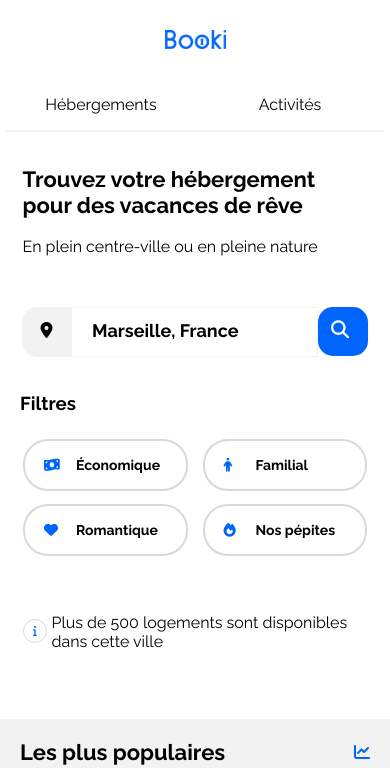
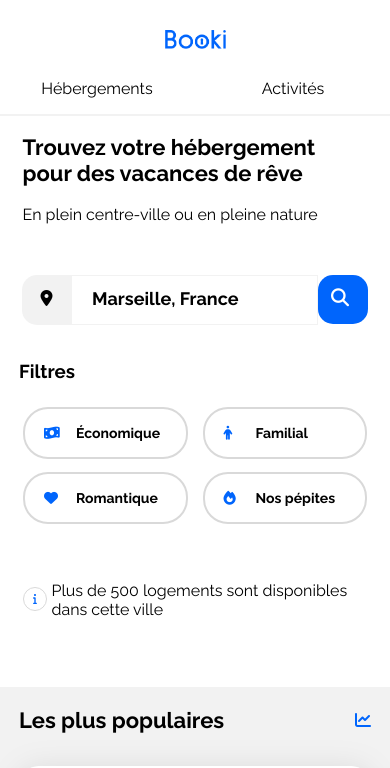
Before and after one commit to Lloydfaharon/projet3, a plain HTML site: page index.html in a window 390 px wide. Shown: the top 768 px of the page. Drawn offline with Linux system fonts and the light colour scheme.

Commit message:
projet terminé

```diff
--- a/css/style1.css
+++ b/css/style.css
@@ -88,7 +88,7 @@ a {
     justify-content: space-between;
     align-items: center;
 }
-.logo img {
+.logo {
    width: 61px;
    height: 19px;
    padding: 30px 50px;
@@ -98,17 +98,19 @@ a {
     align-items: flex-start;
 
 }
-.navlik ul {
+.navlik {
   display: flex;
+  padding: 0 25px;
  }
 
-.nav .navlik ul li {
+.nav .navlik a {
 margin: 0 25px;
 float: right;
+padding-top: 16px;
  }
 
 
- .nav .navlik ul li a:hover {
+ .nav .navlik a:hover {
     color:#0065FC;
     border-top:solid 2px #0065FC;
     padding-top: 14px;
@@ -514,14 +516,16 @@ width: 33.33%;
 
     .filtre15{
         display: block;
+    }
 
-    }
     .border11{
         padding-left: 9px;
     }
+
     .card-title{
         font-size: 13px;
     }
+
     .hide2{
         display: none;
     }
@@ -546,41 +550,44 @@ width: 33.33%;
         width: 150px;
         margin-right: 15px;
     }
-    .nav{
 
-    }
     .logo{
         display: flex;
         justify-content: center;
        }
+
     .bouton-r{
         width: 50px;
         border-radius: 15px;
        }
+
     .hide1{
         display: none;
        }
+
     .hide2{
         display: flex;
        }
 }
 
-/* Small devices (phones, less than 768px) */
-@media (max-width: 474.98px) {
+/* Small devices (phones, less than 474.98px) */
+@media (max-width: 768px) {
    .footer{
     padding: none;
     box-sizing: border-box;
    }
+
    .input2{
     width: 247px;
     text-align: start;
+   }
 
-   }
    .filtre1 {
     display: flex;
     flex-direction: column;
     justify-content: flex-start;
    }
+
    .filtre2{
     width: 130px;
     justify-content:flex-start;
@@ -590,6 +597,7 @@ width: 33.33%;
    .filtre4{
     flex-direction: column;
    }
+
    .filtre15{
     display: block;
     justify-content: center;
@@ -597,22 +605,28 @@ width: 33.33%;
     align-items: center;
     align-self: stretch;
    }
+
    .filtre16{
     justify-content: space-between;
     width: 344px;
    }
+
    .filtre44{
     padding: 0px;
    }
+
    .mobfil{
     padding-left: 20px;
    }
+
    .mobfil1{
     margin-top: 0px;
    }
+
    .mobfil2{
     margin-right: 0px;
    }
+
    .activite{
     padding: 30px;
    }
@@ -646,20 +660,25 @@ width: 33.33%;
    .card .margin-right {
     margin-right: 0px;
    }
+
     .hebergements-and-populaires .hebergements{
     background-color: white;
    }
+
    .filtreActivite {
     flex-direction: column;
     align-items: normal;
     padding: 0px;
    }
+
    .dimcards{
     margin-top: 15px;
    }
+
    .filtreActivite .border1{
     margin-left: 0px;
    }
+
    .hebergements-and-populaires{
     flex-direction: column-reverse;
    }
@@ -668,32 +687,42 @@ width: 33.33%;
     border-radius: 0px;
     padding: 20px;
    }
-   .logo{
+
+   .nav .logo{
     display: flex;
     justify-content: center;
    }
+
    .bouton-r{
     width: 50px;
     border-radius: 15px;
    }
+
    .hide1{
     display: none;
    }
+
    .hide2{
     display: flex;
+   }
 
-   }
    html,
    body {
     margin: 0;
     padding: 0;
    }
-   ;.div22{
+
+   .div22{
     padding-top: 15px;
    }
+
    .nav {
-    display: block;
+    align-items: center;
+    display: flex;
+    flex-direction: column;
+    justify-content: center;;
    }
+
    .d1 h2  {
     width: 345px;
     display: flex;
@@ -702,161 +731,77 @@ width: 33.33%;
     padding-left: 20px;
     padding-right: 20px;
    }
+
    .d1 p {
     padding-left: 20px;
     padding-right: 20px;
    }
+
    .bar p{
     width: 335px;
     text-align: left;
    }
+
    .bar1{
     width: 345px;
+   }
 
-   }
    .margin-right {
     margin-right: 0px;
    }
 
-   .nav .navlik ul li a:hover {
+   .nav .navlik a {
+    margin: 0px 0px;
+    padding-top: 0px;
+   }
+
+   .nav .navlik a:hover {
     color:none;
-    border-bottom:solid 0px #0065FC;
+    border-bottom:solid 2px #0065FC;
     padding-bottom:px;
     border-top:solid 0px #0065FC;
     padding-top:0px;
+    margin: 0px 0px;
     }
- .navlik ul {
+
+    .navlik /*ul*/ {
     display: flex;
     justify-content: center;
     padding: 0px;
     }
+
     .barsinfo{
     display: flex;
     justify-content: center;
     align-items: center;
+    }
 
- }
    .barsleft{
-    width:190px;
+    width:196px;
     height:35px;
     display: flex;
     justify-content: center;
     border-bottom:solid 2px #F2F2F2;
+    }
 
- }
     .barsleft:hover{
-    width:200px;
+    width:196px;
     height:35px;
     border-bottom:solid 2px #0065fc;
     }
 
     .barsright{
-    width:188px;
+    width:196px;
     height:35px;
     display: flex;
     justify-content: center;
     border-bottom:solid 2px #F2F2F2;
     }
+
     .barsright:hover{
-    width:200px;
+    width:196px;
     height:35px;
     border-bottom: solid;
     border-bottom:solid 2px #0065fc
-
     }
-
 }
-/* Small devices (phones, less than 768px) */
-/*@media (max-width: 374.98px) {
-    .footer{
-        padding: none;
-       }
-
-    .filtre4{
-        flex-direction: column;
-       }
-
-    .main-container{
-        padding: 0 13px;
-       }
-
-    .num1{
-        width: 100%;
-        align-items: center;
-       }
-
-    .main-container{
-        padding: none;
-       }
-
-    .hebergements-cards{
-        flex-direction: column;
-       }
-
-    .hebergements-cards a {
-        width:100%
-       }
-
-    .populaires-cards{
-        flex-direction: column;
-       }
-
-    .populaires-cards a {
-        width: 100%;
-       }
-
-    .card .margin-right {
-        margin-right: 0px;
-       }
-    .hebergements-and-populaires .hebergements{
-        background-color: white;
-       }
-    .filtreActivite {
-        flex-direction: column;
-        align-items: normal;
-        padding: 30px;
-       }
-    .dimcards{
-        margin-top: 15px;
-       }
-    .filtreActivite .border1{
-        margin-left: 0px;
-       }
-    .hebergements-and-populaires{
-        flex-direction: column-reverse;
-       }
-
-    .hebergements-and-populaires section {
-        border-radius: 0px;
-       }
-    .logo{
-        display: flex;
-        justify-content: center;
-       }
-    .bouton-r{
-        width: 50px;
-        border-radius: 15px;
-       }
-    .hide1{
-        display: none;
-       }
-    .hide2{
-        display: flex;
-
-       }
-       html,
-       body {
-        margin: 0;
-        padding: 0;
-       }
-       .nav {
-        display: block;
-    }
-       .d1 h2{
-        width: 324px;
-        display: flex;
-        justify-content: center;
-        font-size: 22px;
-       }
-
-} */
--- a/index01.html
+++ b/index.html
@@ -11,35 +11,16 @@
     <link rel="stylesheet" href="https://cdnjs.cloudflare.com/ajax/libs/font-awesome/6.2.1/css/all.min.css"
         integrity="sha512-MV7K8+y+gLIBoVD59lQIYicR65iaqukzvf/nwasF0nqhPay5w/9lJmVM2hMDcnK1OnMGCdVK+iQrJ7lzPJQd1w=="
         crossorigin="anonymous" referrerpolicy="no-referrer" />
-    <link rel="stylesheet" href="./css/style1.css">
+    <link rel="stylesheet" href="./css/style.css">
 </head>
 
 <body>
     <div>
-        <header>
-            <nav class="nav">
-                <div class="logo"><!-- logo -->
-                    <img  src="images/logo/Booki@3x.png"alt="logo ercrit de couleur bleu" >
-                </div >
-                <div class="navlik"><!--button-->
-                    <ul>
-                        <div class="barsleft">
-                            <li class="active "><a href="#heber">Hébergements</a></li>
-                        </div>
-                        <div class="barsright">
-                            <li><a href="#activi">Activités</a></li>
-                        </div>
-                    </ul>
-                   <!-- <div class="barsinfo">
-
-                          <div class="barsleft">
-
-                          </div>
-                          <div class="barsright">
-
-                          </div>
-                    </div>-->
-                </div>
+        <header class="nav">
+            <img class="logo" src="images/logo/Booki.png" alt="logo Booki">
+            <nav class="navlik">
+                <a class="barsleft" href="#heber">Hébergements</a>
+                <a class="barsright" href="#activi">Activités</a>
             </nav>
         </header>
         <main class="main-container">
@@ -109,7 +90,7 @@
                     </div>
                 </div>
                 <div class="bar bar1">
-                    <div class=>
+                    <div>
                         <svg xmlns="http://www.w3.org/2000/svg" width="24" height="24" viewBox="0 0 24 24" fill="none">
                             <circle cx="12" cy="12" r="11.5" stroke="#D9D9D9"/>
                             <path d="M13.3333 15.6829H12.6667V11.0074C12.6667 10.6381 12.3681 10.3395 12 10.3395H10.6667C10.2985 10.3395 10 10.6381 10 11.0074C10 11.3766 10.2985 11.6565 10.6667 11.6565H11.3333V15.6641H10.6667C10.2985 15.6641 10 15.9628 10 16.3321C10 16.7013 10.2985 17 10.6667 17H13.3333C13.7015 17 14 16.7013 14 16.3321C14 15.9628 13.7021 15.6829 13.3333 15.6829ZM12 9.00359C12.5523 9.00359 13 8.55503 13 8.00169C13 7.44835 12.5521 7 12 7C11.4479 7 11 7.44856 11 8.0019C11 8.55524 11.4477 9.00359 12 9.00359Z" fill="#0065FC"/>
@@ -322,7 +303,7 @@
                     <div class="dimcards">
                         <a href="#">
                             <article>
-                                <img class="activiteImg" src="./images/activites/reno-laithienne.jpg"alt= image du vieu port de marseille>
+                                <img class="activiteImg" src="./images/activites/reno-laithienne.jpg" alt="image du vieu port de marseille">
                                 <h3 class="card-title border11">Vieux-port</h3>
                             </article>
                         </a>
@@ -330,7 +311,7 @@
                     <div class="dimcards border1">
                         <a href="#">
                             <article>
-                                <img class="activiteIm" src="./images/activites/paul-hermann.jpg"alt= image du vieu port de marseille>
+                                <img class="activiteIm" src="./images/activites/paul-hermann.jpg" alt="image du vieu port de marseille">
                                 <h3 class="card-title border11">Fort de Pomègues</h3>
                             </article>
                         </a>
@@ -338,7 +319,7 @@
                     <div class="dimcards border1">
                         <a href="#">
                             <article>
-                                <img class="activiteImg" src="./images/activites/kilyan-sockalingum.jpg"alt= image du vieu port de marseille>
+                                <img class="activiteImg" src="./images/activites/kilyan-sockalingum.jpg" alt="image du vieu port de marseille">
                                 <h3 class="card-title border11">Parc national des Calanques</h3>
                             </article>
                         </a>
@@ -346,7 +327,7 @@
                     <div class="dimcards border1">
                         <a href="#">
                             <article>
-                                 <img class="activiteImg" src="./images/activites/florian-wehde.jpg"alt= image du vieu port de marseille>
+                                 <img class="activiteImg" src="./images/activites/florian-wehde.jpg" alt="image du vieu port de marseille">
                                  <h3 class="card-title border11">Notre-Dame-de-la-Garde</h3>
                             </article>
                         </a>
```
Also changed, not shown: 3 other files. Lines whose indentation alone changed are shown as unchanged.
